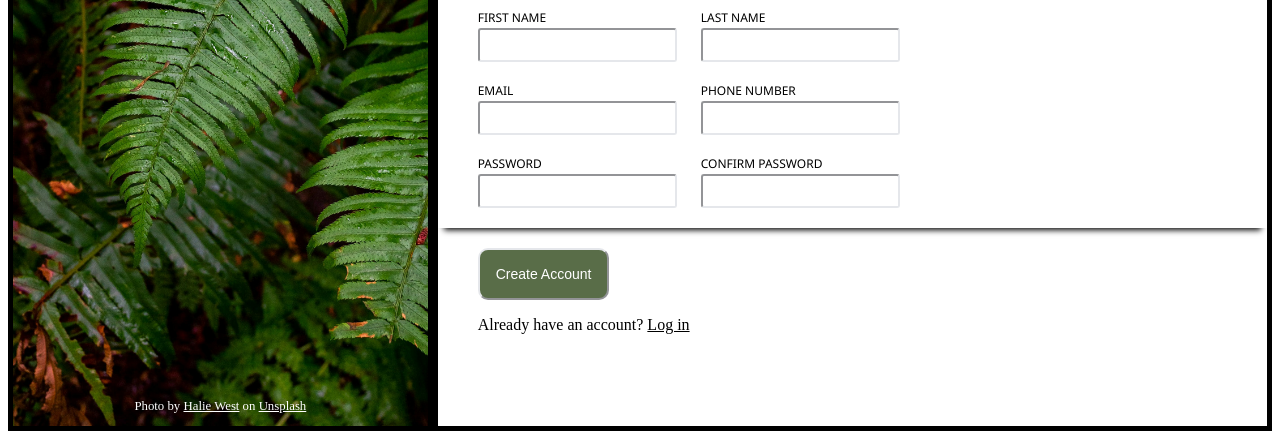
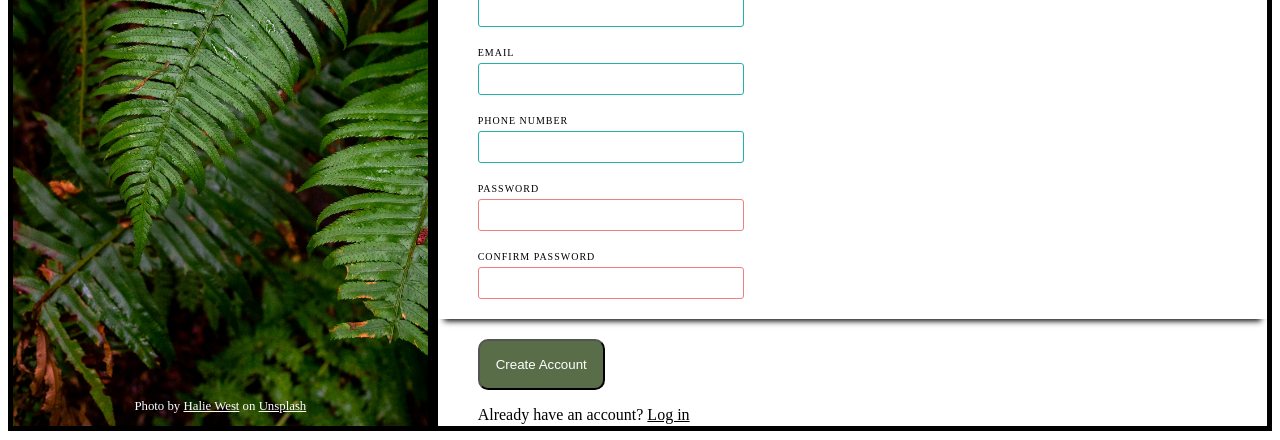
Before and after one commit to mxkoe/odin-signup-page, a plain HTML site: page index.html in a window 1280 px wide. Shown: the part 377-817 px from the top of the page. Drawn offline with Linux system fonts and the light colour scheme.

Commit message:
fix: refactor code to work with flexbox

```diff
--- a/index.html
+++ b/index.html
@@ -40,42 +40,57 @@
         </p>
       </div>
       <div class="submission_area">
-        <form action="/" method="get" class="input-container"></form>
-        <p>Let's do this!</p>
-        <form>
-          <div class="input-container">
-            <label for="firstName">FIRST NAME</label>
-            <input type="text" id="firstName" name="firstName" />
+        <!-- <form action="/text" method="post"> -->
+        <form class="contact_Form" action="test.html" method="get">
+          <div class="form-row">
+            <label for="firstName">first name</label>
+            <input id="firstName" name="firstName" type="text" />
           </div>
-          <div class="input-container">
-            <label for="lastName">LAST NAME</label>
-            <input type="text" id="lastName" name="lastName" />
+          <div class="form-row">
+            <label for="lastName">last name</label>
+            <input id="lastName" name="lastName" type="text" />
           </div>
-          <br />
-          <div class="input-container">
-            <label for="eMail">EMAIL</label>
-            <input type="text" id="eMail" name="eMail" />
+          <div class="form-row">
+            <label for="email">Email</label>
+            <input id="email" name="email" type="email" />
           </div>
-          <div class="input-container">
-            <label for="phoneNumber">PHONE NUMBER</label>
-            <input type="tel" id="phoneNumber" name="phoneNumber" />
+          <div class="form-row">
+            <label for="phone">phone number</label>
+            <input id="phone" name="phone" type="tel" />
           </div>
-          <br />
-          <div class="input-container">
-            <label for="password1">PASSWORD</label>
-            <input type="password" id="password1" name="passwords" />
+          <div class="form-row">
+            <label for="password1">password</label>
+            <input
+              id="password1"
+              name="password1"
+              type="password"
+              minlength="8"
+              required />
           </div>
-          <div class="input-container">
-            <label for="password2">CONFIRM PASSWORD</label>
-            <input type="password" id="password2" name="passwords" />
+          <div class="form-row">
+            <label for="password2">confirm password</label>
+            <input
+              id="password2"
+              name="password2"
+              type="password"
+              minlength="8"
+              required />
           </div>
         </form>
       </div>
       <div class="button_area">
-        <button class="createAccount">Create Account</button>
+        <button
+          type="submit"
+          class="createAccount"
+          accesskey="s"
+          form="contact_Form">
+          Create Account
+        </button>
         <p class="loginText">
           Already have an account?
-          <a href="http://" target="_blank" rel="noopener noreferrer">Log in</a>
+          <a href="http://google.com" target="_blank" rel="noopener noreferrer"
+            >Log in</a
+          >
         </p>
       </div>
     </div>
--- a/styles.css
+++ b/styles.css
@@ -74,33 +74,54 @@ a:hover {
   padding-left: 40px;
 }
 
-label {
-  display: block;
-  font-weight: lighter;
-  font-size: 12px;
-  margin-bottom: 2px;
-  font-family: "Segoe UI", Tahoma, Geneva, Verdana, sans-serif;
+.contact_Form {
+  display: flex;
+  flex-direction: row;
+  flex-wrap: wrap;
+  margin-top: 20px;
+  width: 90%;
+  justify-content: space-between;
 }
 
-input,
-button {
-  display: inline-block;
-  border-color: #e5e7eb;
+.form-row {
+  margin-bottom: 20px;
+  display: flex;
+  flex-direction: column;
+  flex-wrap: wrap;
+}
+
+.form-row input {
+  background-color: #ffffff;
+  border: 1px solid #d6d9dc;
   border-radius: 3px;
+  width: 250px;
   padding: 7px;
   font-size: 14px;
-  gap: 5px;
 }
 
-.input-container {
-  display: inline-block;
-  margin-right: 20px;
-  margin-bottom: 20px;
+.form-row input:invalid {
+  border: 1px solid lightcoral;
+}
+
+.form-row input:valid {
+  border: 1px solid lightseagreen;
+}
+
+.form-row input:focus {
+  border: 1px solid blue;
+}
+
+.form-row label {
+  margin-bottom: 5px;
+  font-size: 10px;
+  text-transform: uppercase;
 }
 
 .submission_area {
+  display: flex;
   box-shadow: 0 8px 6px -6px black;
   margin-bottom: 20px;
+  letter-spacing: 1px;
 }
 
 .loginText > a:link,
@@ -114,3 +135,7 @@ a:visited {
   padding: 1rem;
   border-radius: 10px;
 }
+
+.button_area > .createAccount:hover {
+  background-color: #d55c5f;
+}
```
Also changed, not shown: resources/sign-up-form.png.
